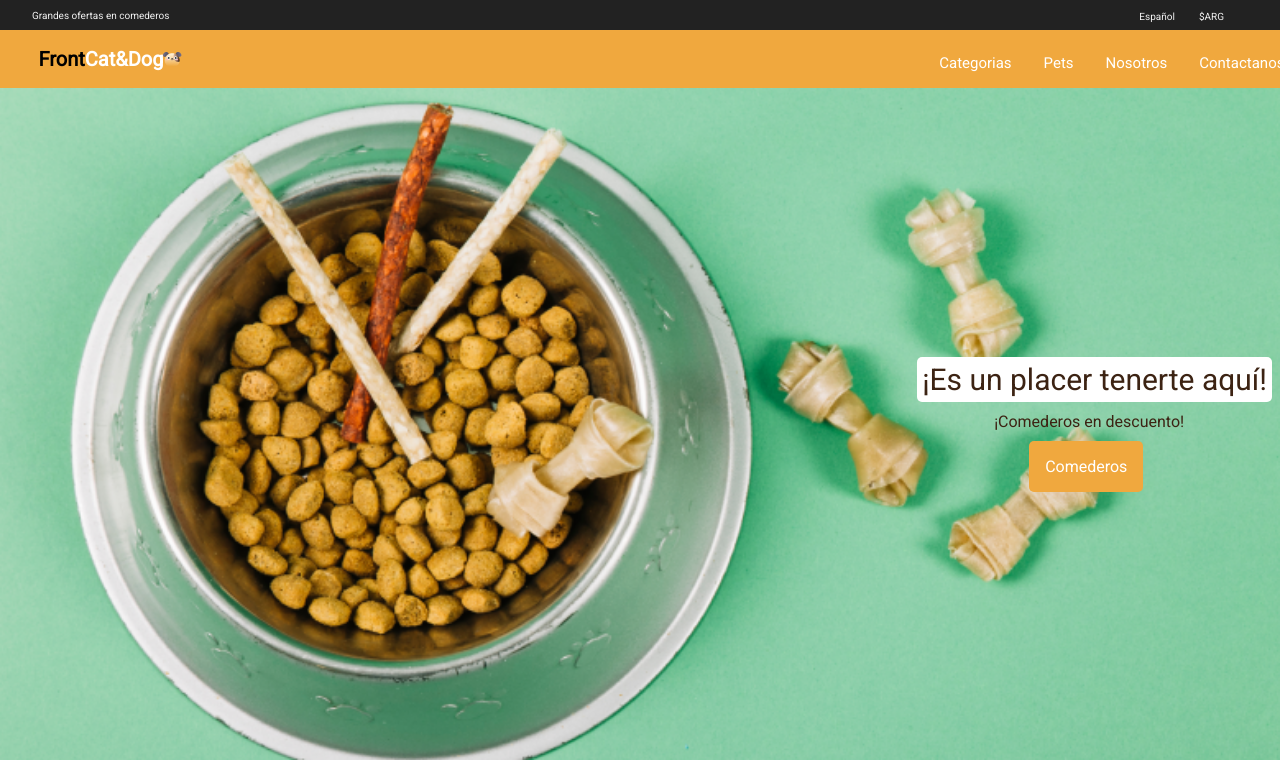
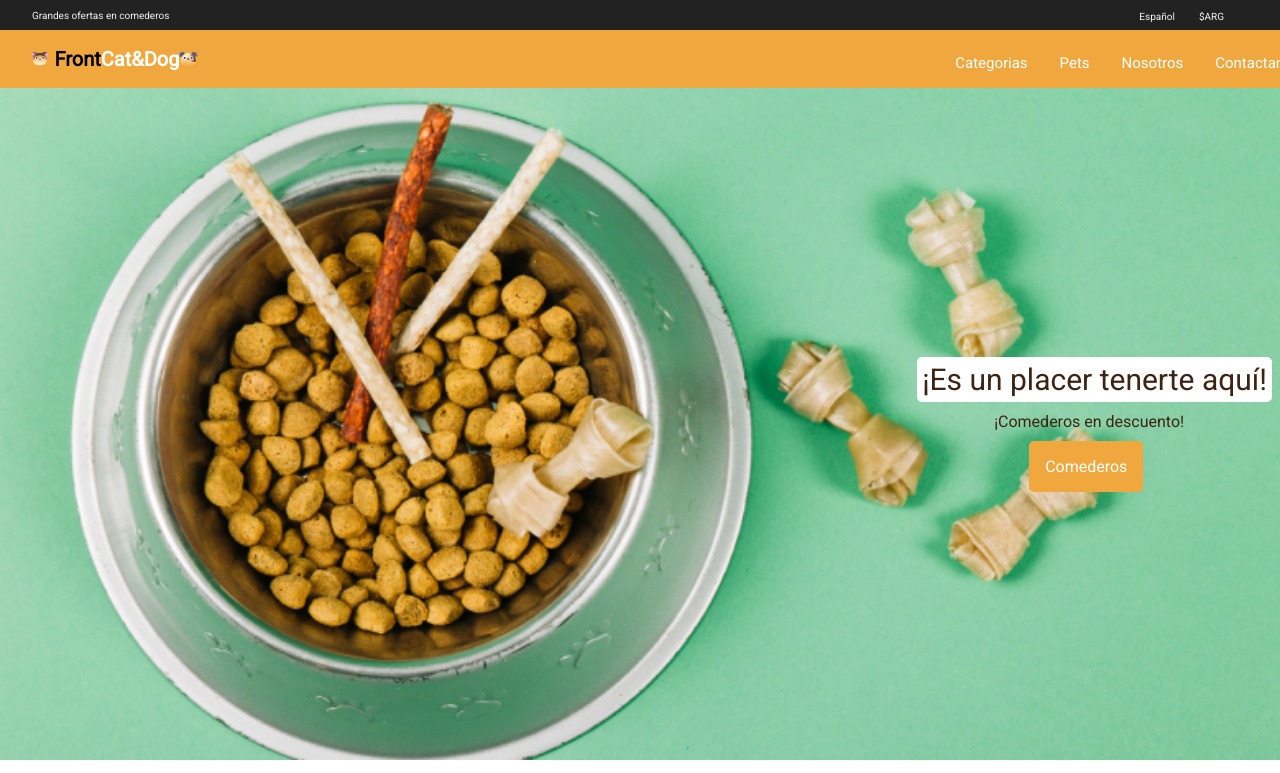
Before and after one commit to octavioegeafaure/PetShop, a plain HTML site: page index.html in a window 1280 px wide. Shown: the top 773 px of the page. Drawn offline with Linux system fonts and the light colour scheme; the site is published under a folder, as on GitHub Pages, so addresses that start at the root find nothing.

Commit message:
añado imagen

```diff
--- a/index.html
+++ b/index.html
@@ -19,7 +19,7 @@
             </ul>
         </div>
         <div class="barra-nav">
-            <img src="/img/Cat.png" alt="">
+            <img src="./img/Cat.png" alt="">
             <h1>Front<span>Cat&Dog </span></h1> <img src="./img/Dog.png" alt="">
             <nav>
                 <ul>
```
